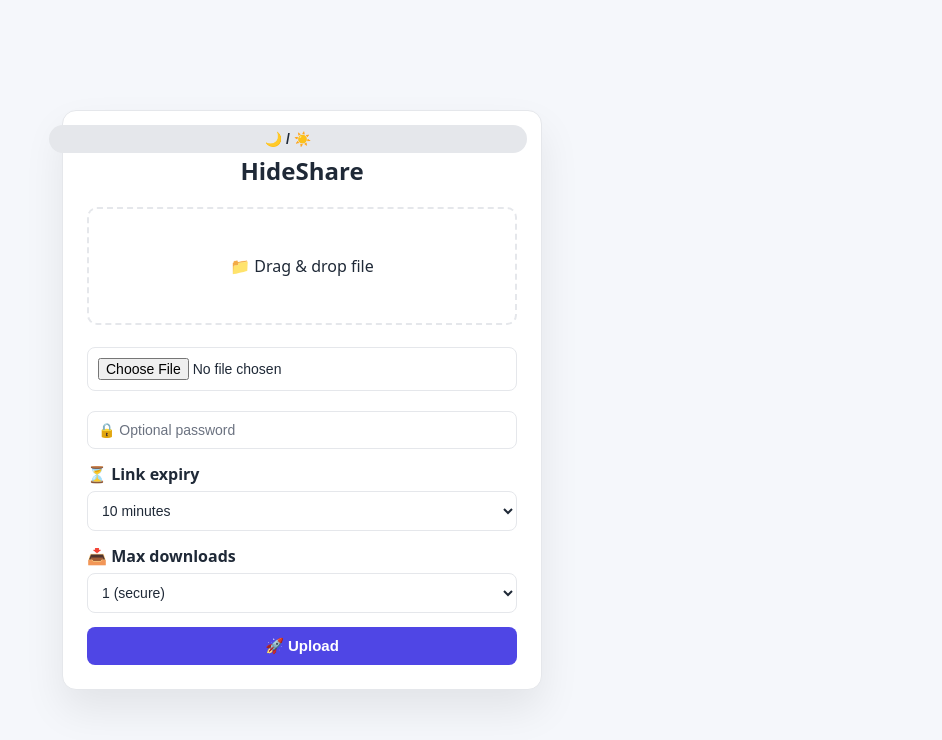
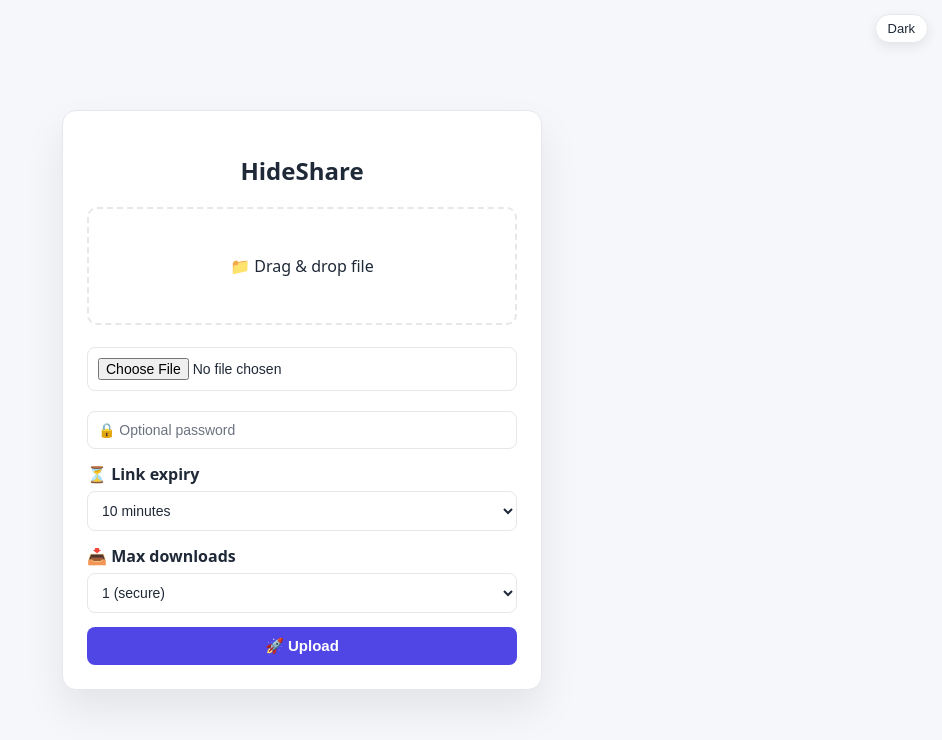
Before and after one commit to raghunathpu/HideShare, a React app in the folder frontend/: page / in a window 1280 px wide. Shown: the top 740 px of the page, without its empty margins (338-1280 px from the left). Built offline with nearby package versions, Linux system fonts and the light colour scheme; the HTML template or start-up script is replaced by a standard one.

Commit message:
fixed minor issues

```diff
--- a/frontend/src/Download.jsx
+++ b/frontend/src/Download.jsx
@@ -1,11 +1,9 @@
 import { useParams, useNavigate } from "react-router-dom";
-import { useEffect, useState, useRef } from "react";
-import { QRCodeCanvas } from "qrcode.react";
+import { useEffect, useState } from "react";
 
 function Download() {
   const { filename } = useParams();
   const navigate = useNavigate();
-  const qrRef = useRef(null);
 
   const [fileInfo, setFileInfo] = useState(null);
   const [password, setPassword] = useState("");
@@ -13,11 +11,13 @@ function Download() {
   const [now, setNow] = useState(Date.now());
   const [downloading, setDownloading] = useState(false);
 
+  /* 🌗 Load saved theme */
   useEffect(() => {
     const saved = localStorage.getItem("theme") || "light";
     document.documentElement.setAttribute("data-theme", saved);
   }, []);
 
+  /* 🌗 Toggle theme */
   const toggleTheme = () => {
     const current = document.documentElement.getAttribute("data-theme");
     const next = current === "dark" ? "light" : "dark";
@@ -25,11 +25,13 @@ function Download() {
     localStorage.setItem("theme", next);
   };
 
+  /* ⏱ Live clock */
   useEffect(() => {
     const i = setInterval(() => setNow(Date.now()), 1000);
     return () => clearInterval(i);
   }, []);
 
+  /* 📡 Fetch file metadata */
   useEffect(() => {
     fetch(`https://hideshare-backend.onrender.com/meta/${filename}`)
       .then(async (res) => {
@@ -47,6 +49,7 @@ function Download() {
       .catch((e) => setError(e.message));
   }, [filename]);
 
+  /* ⏳ Expiry countdown */
   const expiryText = (() => {
     if (!fileInfo?.expiresAt) return "Permanent";
     const diff = fileInfo.expiresAt - now;
@@ -56,14 +59,18 @@ function Download() {
     )}s`;
   })();
 
+  /* 🔁 Redirect after expiry */
   useEffect(() => {
     if (expiryText === "Expired") {
-      setTimeout(() => navigate("/"), 5000);
+      const t = setTimeout(() => navigate("/"), 5000);
+      return () => clearTimeout(t);
     }
   }, [expiryText, navigate]);
 
+  /* ⬇ Download */
   const download = async () => {
     setDownloading(true);
+
     let url = `https://hideshare-backend.onrender.com/download/${filename}`;
     if (password) url += `?password=${encodeURIComponent(password)}`;
 
@@ -74,28 +81,24 @@ function Download() {
     } catch (e) {
       alert(e.message);
     }
+
     setDownloading(false);
   };
 
-  const downloadQR = () => {
-    const canvas = qrRef.current.querySelector("canvas");
-    const url = canvas.toDataURL("image/png");
-    const a = document.createElement("a");
-    a.href = url;
-    a.download = "HideShare-QR.png";
-    a.click();
-  };
-
-  if (error)
+  /* ❌ Error */
+  if (error) {
     return (
       <div className="page">
         <div className="card">
           <p className="error">{error}</p>
+          <button onClick={() => navigate("/")}>⬅ Go Back</button>
         </div>
       </div>
     );
+  }
 
-  if (!fileInfo)
+  /* ⏳ Loading */
+  if (!fileInfo) {
     return (
       <div className="page">
         <div className="card">
@@ -103,14 +106,15 @@ function Download() {
         </div>
       </div>
     );
-
-  const frontendLink = `https://hideshare.vercel.app/download/${filename}`;
+  }
 
   return (
     <div className="page">
       <div className="card">
         <button className="theme-toggle" onClick={toggleTheme}>
-          🌙 / ☀️
+          {document.documentElement.getAttribute("data-theme") === "dark"
+            ? "Light"
+            : "Dark"}
         </button>
 
         <h2>Download File</h2>
@@ -129,7 +133,7 @@ function Download() {
 
         <input
           type="password"
-          placeholder="🔒 Enter password"
+          placeholder="Enter password (if required)"
           value={password}
           onChange={(e) => setPassword(e.target.value)}
         />
@@ -141,22 +145,12 @@ function Download() {
           {downloading ? "Downloading…" : "⬇ Download"}
         </button>
 
-        {expiryText !== "Expired" && (
-          <>
-            <div className="divider" />
-            <div className="qr-box" ref={qrRef} style={{ textAlign: "center" }}>
-              <p>📱 Scan QR</p>
-              <QRCodeCanvas
-                value={frontendLink}
-                size={180}
-                level="H"
-                includeMargin
-              />
-              <button style={{ marginTop: 10 }} onClick={downloadQR}>
-                ⬇ Download QR
-              </button>
-            </div>
-          </>
+        <p className="warning">
+          ⚠ This file can be downloaded only once
+        </p>
+
+        {expiryText === "Expired" && (
+          <p className="error">❌ Link expired. Redirecting…</p>
         )}
       </div>
     </div>
--- a/frontend/src/Upload.jsx
+++ b/frontend/src/Upload.jsx
@@ -91,9 +91,15 @@ function Upload() {
   return (
     <div className="page">
       <div className="card">
-        <button className="theme-toggle" onClick={toggleTheme}>
-          🌙 / ☀️
-        </button>
+       <button className="theme-toggle" onClick={toggleTheme}>
+  {document.documentElement.getAttribute("data-theme") === "dark"
+    ? "Light"
+    : "Dark"}
+</button>
+
+
+
+
 
         <h2>HideShare</h2>
 
--- a/frontend/src/index.css
+++ b/frontend/src/index.css
@@ -68,18 +68,37 @@ body {
    THEME TOGGLE
 ===================== */
 
+/* =====================
+   THEME TOGGLE (FIXED)
+===================== */
+
 .theme-toggle {
-  position: absolute;
+  position: fixed;
   top: 14px;
   right: 14px;
-  border: none;
-  background: var(--border);
+
+  width: auto;              /* override global button */
+  padding: 6px 12px;
+  font-size: 13px;
+  font-weight: 500;
+
+  background: var(--card);
+  color: var(--text);
+  border: 1px solid var(--border);
   border-radius: 999px;
-  padding: 6px 10px;
+
   cursor: pointer;
-  font-size: 14px;
-  color: var(--text);
+  z-index: 1000;
+
+  box-shadow: 0 4px 12px rgba(0,0,0,0.08);
 }
+
+/* hover */
+.theme-toggle:hover {
+  background: var(--bg);
+}
+
+
 
 /* =====================
    HEADINGS
```
Also changed, not shown: 1 other file (tests, documents, lock files or other folders).
